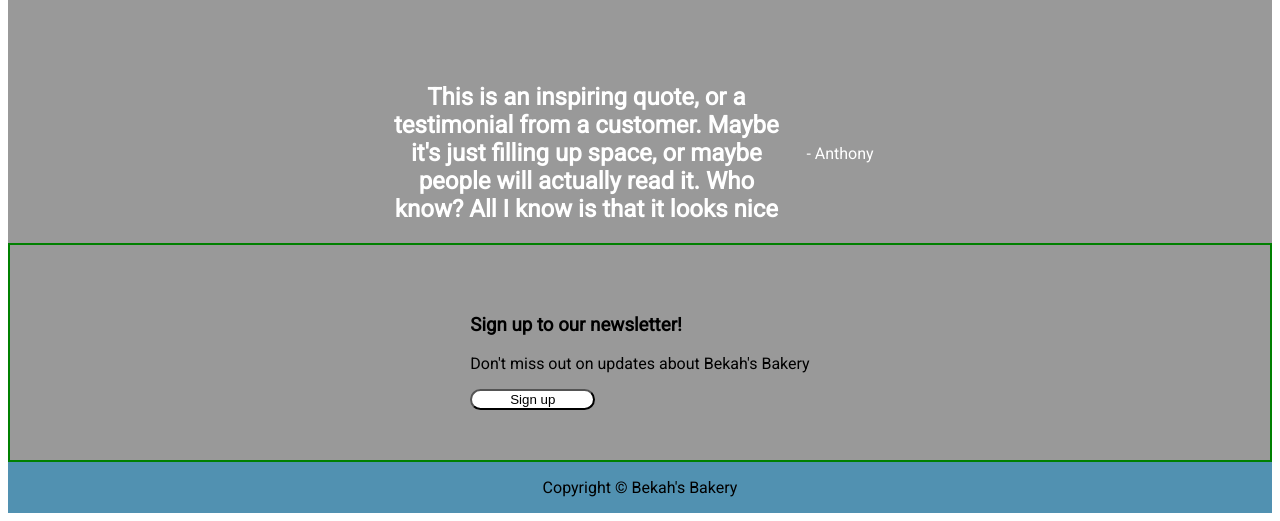
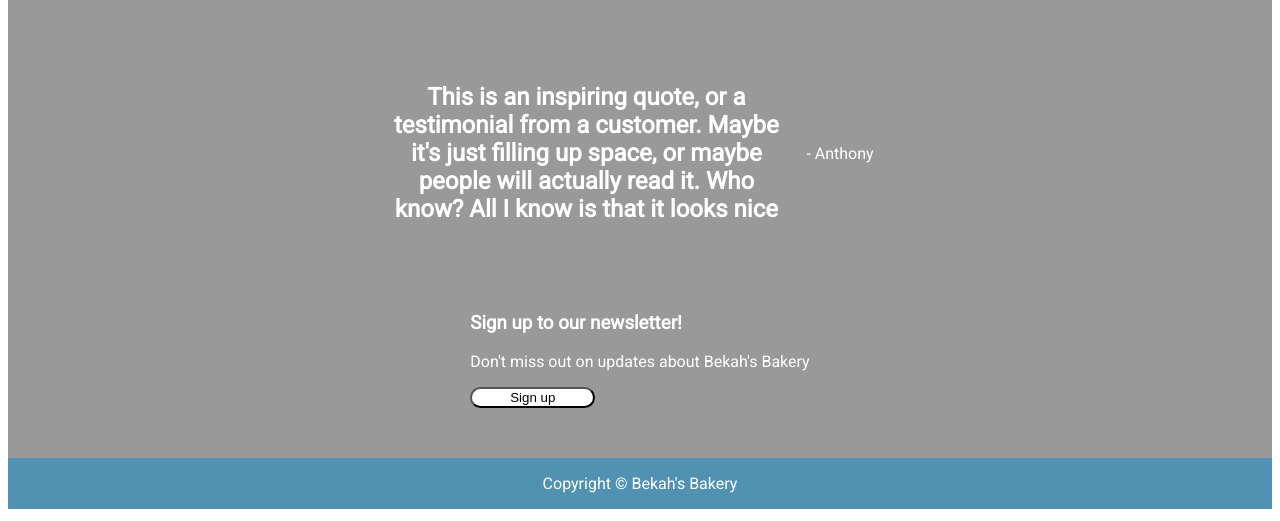
Before and after one commit to shadowtorque/TOP-Landing-Page, a plain HTML site: page index.html in a window 1280 px wide. Shown: the part 886-1407 px from the top of the page. Drawn offline with Linux system fonts and the light colour scheme.

Commit message:
Standardise font colors

```diff
--- a/styles.css
+++ b/styles.css
@@ -134,7 +134,7 @@ p {
     flex-direction: column;
     flex-wrap: wrap;
 
-    border: 2px solid green;
+    color: white;
 }
 
 .footer {
@@ -142,6 +142,8 @@ p {
     display: flex;
     justify-content: center;
     align-items: center;
+
+    color: white;
 }
 
 a {
```
